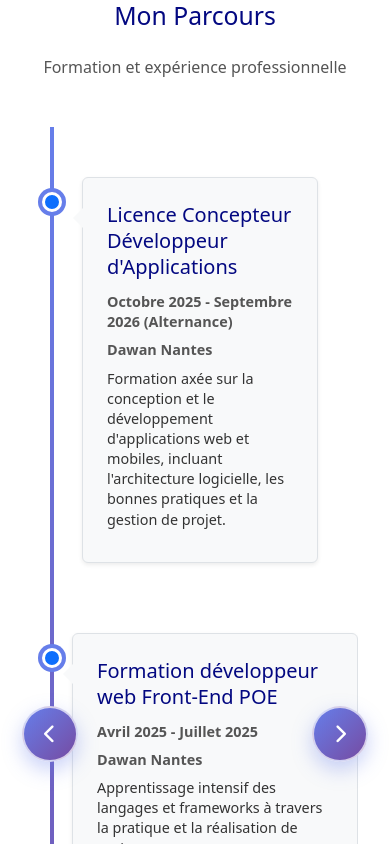
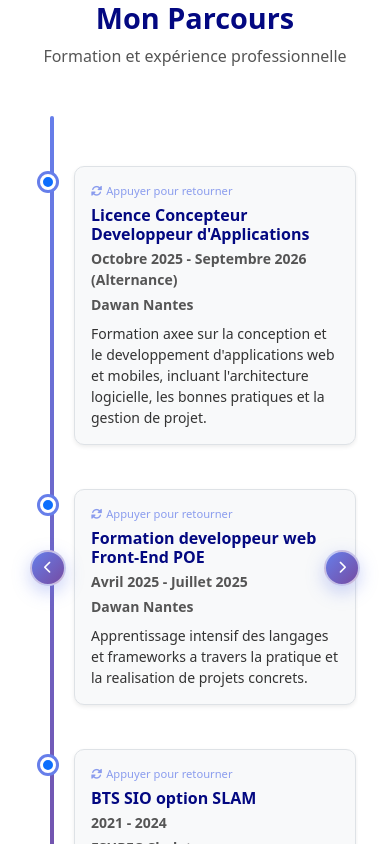
Before and after one commit to Badborz95/Vuejs-portfolio, a Vue app: page / in a window 390 px wide. Shown: the part 3520-4364 px from the top of the page. Built offline with nearby package versions, Linux system fonts and the light colour scheme.

Commit message:
TimelineSection adapté aux ecrans mobile

```diff
--- a/src/components/TimelineSection.vue
+++ b/src/components/TimelineSection.vue
@@ -1,7 +1,7 @@
 <template>
   <section id="timeline" class="py-5 bg-white">
     <div class="container">
-      <h2 class="text-center mb-4 text-primary">Mon Parcours</h2>
+      <h2 class="text-center mb-2 section-title">Mon Parcours</h2>
       <p class="text-center text-muted mb-5">Formation et expérience professionnelle</p>
 
       <div id="timelineCarousel" class="carousel slide" data-bs-ride="false">
@@ -11,6 +11,7 @@
         </div>
 
         <div class="carousel-inner">
+          <!-- Formation -->
           <div class="carousel-item active">
             <div class="row justify-content-center">
               <div class="col-lg-10">
@@ -21,20 +22,21 @@
                     :class="['timeline-item', { 'left': index % 2 === 0, 'right': index % 2 !== 0 }]"
                   >
                     <div class="timeline-dot bg-primary"></div>
-                    <div class="flip-card-wrapper">
+                    <div class="flip-card-wrapper" @click="toggleFlip('edu', index)" :class="{ 'is-flipped': flipped.edu[index] }">
                       <div class="flip-card-container">
                         <div class="flip-card-inner">
-                          <div class="flip-card-front card shadow-sm p-4">
-                            <h3 class="fs-5 text-primary">{{ item.title }}</h3>
-                            <p class="text-muted fw-bold mb-2 small">{{ item.date }}</p>
+                          <div class="flip-card-front card shadow-sm p-3">
+                            <div class="flip-hint d-md-none"><i class="fas fa-sync-alt me-1"></i>Appuyer pour retourner</div>
+                            <h3 class="fs-6 fw-bold text-primary mb-1">{{ item.title }}</h3>
+                            <p class="text-muted fw-bold mb-1 small">{{ item.date }}</p>
                             <p class="text-muted fw-semibold mb-2 small">{{ item.ecole }}</p>
-                            <p class="text-dark small">{{ item.description }}</p>
+                            <p class="text-dark small mb-0">{{ item.description }}</p>
                           </div>
-                          <div class="flip-card-back card shadow-sm p-4">
-                            <h3 class="fs-5 text-white mb-3">{{ item.title }}</h3>
-                            <p class="text-highlight fw-semibold mb-2 small">Points clés :</p>
-                            <ul class="text-highlight list-unstyled">
-                              <li v-for="point in item.points" :key="point" class="small mb-1">✓ {{ point }}</li>
+                          <div class="flip-card-back card shadow-sm p-3">
+                            <h3 class="fs-6 fw-bold text-white mb-2">{{ item.title }}</h3>
+                            <p class="text-highlight fw-semibold mb-2 small">Points cles :</p>
+                            <ul class="text-highlight list-unstyled mb-0">
+                              <li v-for="point in item.points" :key="point" class="small mb-1">checkmark {{ point }}</li>
                             </ul>
                           </div>
                         </div>
@@ -46,6 +48,7 @@
             </div>
           </div>
 
+          <!-- Experience -->
           <div class="carousel-item">
             <div class="row justify-content-center">
               <div class="col-lg-10">
@@ -56,20 +59,21 @@
                     :class="['timeline-item', { 'left': index % 2 === 0, 'right': index % 2 !== 0 }]"
                   >
                     <div class="timeline-dot bg-success"></div>
-                    <div class="flip-card-wrapper">
+                    <div class="flip-card-wrapper" @click="toggleFlip('exp', index)" :class="{ 'is-flipped': flipped.exp[index] }">
                       <div class="flip-card-container">
                         <div class="flip-card-inner">
-                          <div class="flip-card-front card shadow-sm p-4">
-                            <h3 class="fs-5 text-success">{{ item.title }}</h3>
-                            <p class="text-muted fw-bold mb-2 small">{{ item.date }}</p>
+                          <div class="flip-card-front card shadow-sm p-3">
+                            <div class="flip-hint d-md-none"><i class="fas fa-sync-alt me-1"></i>Appuyer pour retourner</div>
+                            <h3 class="fs-6 fw-bold text-success mb-1">{{ item.title }}</h3>
+                            <p class="text-muted fw-bold mb-1 small">{{ item.date }}</p>
                             <p class="text-muted fw-semibold mb-2 small">{{ item.company }}</p>
-                            <p class="text-dark small">{{ item.description }}</p>
+                            <p class="text-dark small mb-0">{{ item.description }}</p>
                           </div>
-                          <div class="flip-card-back card shadow-sm p-4 experience-back">
-                            <h3 class="fs-5 text-white mb-3">{{ item.title }}</h3>
+                          <div class="flip-card-back card shadow-sm p-3 experience-back">
+                            <h3 class="fs-6 fw-bold text-white mb-2">{{ item.title }}</h3>
                             <p class="text-highlight fw-semibold mb-2 small">Missions / apports :</p>
-                            <ul class="text-highlight list-unstyled">
-                              <li v-for="point in item.points" :key="point" class="small mb-1">✓ {{ point }}</li>
+                            <ul class="text-highlight list-unstyled mb-0">
+                              <li v-for="point in item.points" :key="point" class="small mb-1">checkmark {{ point }}</li>
                             </ul>
                           </div>
                         </div>
@@ -83,16 +87,12 @@
         </div>
 
         <button class="carousel-control-prev custom-carousel-control" type="button" data-bs-target="#timelineCarousel" data-bs-slide="prev">
-          <span class="custom-carousel-icon" aria-hidden="true">
-            <i class="fas fa-chevron-left"></i>
-          </span>
-          <span class="visually-hidden">Previous</span>
+          <span class="custom-carousel-icon" aria-hidden="true"><i class="fas fa-chevron-left"></i></span>
+          <span class="visually-hidden">Precedent</span>
         </button>
         <button class="carousel-control-next custom-carousel-control" type="button" data-bs-target="#timelineCarousel" data-bs-slide="next">
-          <span class="custom-carousel-icon" aria-hidden="true">
-            <i class="fas fa-chevron-right"></i>
-          </span>
-          <span class="visually-hidden">Next</span>
+          <span class="custom-carousel-icon" aria-hidden="true"><i class="fas fa-chevron-right"></i></span>
+          <span class="visually-hidden">Suivant</span>
         </button>
       </div>
     </div>
@@ -104,84 +104,71 @@ export default {
   name: 'TimelineSection',
   data() {
     return {
+      flipped: { edu: {}, exp: {} },
       educationItems: [
         {
-          title: "Licence Concepteur Développeur d'Applications",
+          title: "Licence Concepteur Developpeur d'Applications",
           date: "Octobre 2025 - Septembre 2026 (Alternance)",
           ecole: "Dawan Nantes",
-          description: "Formation axée sur la conception et le développement d'applications web et mobiles, incluant l'architecture logicielle, les bonnes pratiques et la gestion de projet.",
-          points: [
-            'Architecture web et mobile',
-            'Frameworks modernes (Vue, React)',
-            'Gestion de projet agile'
-          ]
+          description: "Formation axee sur la conception et le developpement d'applications web et mobiles, incluant l'architecture logicielle, les bonnes pratiques et la gestion de projet.",
+          points: ['Architecture web et mobile', 'Frameworks modernes (Vue, React)', 'Gestion de projet agile']
         },
         {
-          title: "Formation développeur web Front-End POE",
+          title: "Formation developpeur web Front-End POE",
           date: "Avril 2025 - Juillet 2025",
           ecole: "Dawan Nantes",
-          description: "Apprentissage intensif des langages et frameworks à travers la pratique et la réalisation de projets concrets.",
-          points: [
-            'HTML, CSS, JavaScript, PHP',
-            'Vue.js, React.js, Symfony',
-            'Projets personnels et pratiques'
-          ]
+          description: "Apprentissage intensif des langages et frameworks a travers la pratique et la realisation de projets concrets.",
+          points: ['HTML, CSS, JavaScript, PHP', 'Vue.js, React.js, Symfony', 'Projets personnels et pratiques']
         },
         {
           title: "BTS SIO option SLAM",
           date: "2021 - 2024",
           ecole: "ESUPEC Cholet",
-          description: "Études en initial avec spécialisation en développement d'applications et gestion de bases de données.",
-          points: [
-            'Développement full-stack',
-            'Bases de données',
-            'Travail d’équipe'
-          ]
+          description: "Etudes en initial avec specialisation en developpement d'applications et gestion de bases de donnees.",
+          points: ['Developpement full-stack', 'Bases de donnees', "Travail d'equipe"]
         }
       ],
       experienceItems: [
         {
-          title: "Développeur Fullstack en alternance",
+          title: "Developpeur Fullstack en alternance",
           date: "2025 - 2026",
           company: "DAWAN - Nantes",
-          description: "Participation au développement et à l'amélioration d'un projet interne autour d'Angular, d'API et de Spring Boot.",
-          points: [
-            'Débogage et correction d’erreurs',
-            'Développement de nouvelles fonctionnalités',
-            'Amélioration du site et mise en place du RGPD',
-            'Réunions d’équipe quotidiennes'
-          ]
+          description: "Participation au developpement et a l'amelioration d'un projet interne autour d'Angular, d'API et de Spring Boot.",
+          points: ["Debogage et correction d'erreurs", 'Developpement de nouvelles fonctionnalites', 'Amelioration du site et mise en place du RGPD', "Reunions d'equipe quotidiennes"]
         },
         {
-          title: "Développeur d'applications - Stage",
-          date: "Mai - Juin 2023 / Janvier - Février 2024",
+          title: "Developpeur d'applications - Stage",
+          date: "Mai - Juin 2023 / Janvier - Fevrier 2024",
           company: "A3Multimedia - Cholet",
-          description: "Développement d'une application de gestion des stocks Desktop / Mobile avec WinDev et WinDev Mobile.",
-          points: [
-            'Développement WinDev et WinDev Mobile',
-            'Scan produit sur mobile',
-            'Refonte UX/UI et amélioration de l’ergonomie',
-            'Intégration de modules IA internes'
-          ]
+          description: "Developpement d'une application de gestion des stocks Desktop / Mobile avec WinDev et WinDev Mobile.",
+          points: ['Developpement WinDev et WinDev Mobile', 'Scan produit sur mobile', "Refonte UX/UI", "Integration de modules IA internes"]
         },
         {
-          title: "Jobs étudiants",
+          title: "Jobs etudiants",
           date: "2022 - 2024",
           company: "Lidl puis Leclerc",
-          description: "Expériences professionnelles complémentaires en grande distribution.",
-          points: [
-            'Autonomie et adaptabilité',
-            'Travail en équipe',
-            'Gestion du rythme et du relationnel client'
-          ]
+          description: "Experiences professionnelles complementaires en grande distribution.",
+          points: ['Autonomie et adaptabilite', 'Travail en equipe', 'Gestion du relationnel client']
         }
       ]
     };
+  },
+  methods: {
+    toggleFlip(type, index) {
+      this.flipped[type] = { ...this.flipped[type], [index]: !this.flipped[type][index] };
+    }
   }
 };
 </script>
 
 <style scoped>
+.section-title {
+  color: var(--accent-color, #667eea);
+  font-weight: 700;
+  font-size: 1.8rem;
+}
+
+/* ===== TIMELINE ===== */
 .timeline {
   position: relative;
   padding: 40px 0;
@@ -192,291 +179,179 @@ export default {
   position: absolute;
   width: 4px;
   background: linear-gradient(to bottom, #667eea, #764ba2);
-  top: 0;
-  bottom: 0;
+  top: 0; bottom: 0;
   left: 50%;
   margin-left: -2px;
+  border-radius: 2px;
 }
 
+/* ===== ITEMS DESKTOP ===== */
 .timeline-item {
   padding: 10px 0;
   position: relative;
   width: 50%;
-  margin-bottom: 50px;
+  margin-bottom: 40px;
   display: flex;
   align-items: flex-start;
 }
 
-.timeline-item.left {
-  left: 0;
-  padding-right: 40px;
-  text-align: right;
-  flex-direction: row-reverse;
-}
+.timeline-item.left  { left: 0; padding-right: 44px; text-align: right; flex-direction: row-reverse; }
+.timeline-item.right { left: 50%; padding-left: 44px; text-align: left; }
 
-.timeline-item.right {
-  left: 50%;
-  padding-left: 40px;
-  text-align: left;
-}
-
+/* ===== DOT ===== */
 .timeline-dot {
   position: absolute;
-  width: 20px;
-  height: 20px;
+  width: 18px; height: 18px;
   border-radius: 50%;
-  top: 25px;
-  z-index: 10;
+  top: 22px; z-index: 10;
   border: 3px solid white;
-  box-shadow: 0 0 0 4px #667eea;
+  box-shadow: 0 0 0 3px #667eea;
+  flex-shrink: 0;
   transition: all 0.3s ease;
-  flex-shrink: 0;
 }
+.timeline-item.left .timeline-dot  { right: -9px; }
+.timeline-item.right .timeline-dot { left: -9px; }
+.timeline-item:hover .timeline-dot { width: 24px; height: 24px; top: 19px; box-shadow: 0 0 0 5px #667eea; }
 
-.timeline-item.left .timeline-dot {
-  right: -10px;
-}
-
-.timeline-item.right .timeline-dot {
-  left: -10px;
-}
-
-.timeline-item:hover .timeline-dot {
-  width: 28px;
-  height: 28px;
-  top: 21px;
-  box-shadow: 0 0 0 6px #667eea;
-}
-
-.flip-card-wrapper {
-  perspective: 1000px;
-  width: 100%;
-  flex: 1;
-}
-
-.flip-card-container {
-  width: 100%;
-  position: relative;
-}
+/* ===== FLIP CARD ===== */
+.flip-card-wrapper { perspective: 1000px; width: 100%; flex: 1; cursor: pointer; }
 
 .flip-card-inner {
   width: 100%;
   position: relative;
   transform-style: preserve-3d;
-  transition: transform 0.8s cubic-bezier(0.68, -0.55, 0.265, 1.55);
+  transition: transform 0.7s cubic-bezier(0.68, -0.4, 0.265, 1.35);
 }
 
-.flip-card-wrapper:hover .flip-card-inner {
-  transform: rotateY(180deg);
+/* Desktop : flip au hover */
+@media (hover: hover) and (pointer: fine) {
+  .flip-card-wrapper:hover .flip-card-inner { transform: rotateY(180deg); }
 }
+
+/* Mobile : flip au tap via Vue */
+.flip-card-wrapper.is-flipped .flip-card-inner { transform: rotateY(180deg); }
 
 .flip-card-front,
 .flip-card-back {
-  position: relative;
   width: 100%;
   backface-visibility: hidden;
   -webkit-backface-visibility: hidden;
-  border-radius: 0.375rem;
+  border-radius: 10px;
+  box-sizing: border-box;
 }
 
 .flip-card-front {
-  background-color: #f8f9fa;
-  transform: rotateY(0deg);
-  border: 1px solid #dee2e6;
-  padding: 1.5rem;
-  box-sizing: border-box;
+  background-color: var(--background-alt-color, #f8f9fa);
+  border: 1px solid var(--border-color, #dee2e6);
   display: block;
+  position: relative;
 }
 
 .flip-card-back {
   background: linear-gradient(135deg, #667eea 0%, #764ba2 100%);
   color: white;
   transform: rotateY(180deg);
-  border: 1px solid #667eea;
-  padding: 1.5rem;
-  box-sizing: border-box;
+  border: none;
   display: block;
   position: absolute;
-  top: 0;
-  left: 0;
-  right: 0;
+  top: 0; left: 0; right: 0;
 }
 
-.experience-back {
-  background: linear-gradient(135deg, #11998e 0%, #38ef7d 100%);
-  border-color: #11998e;
+.experience-back { background: linear-gradient(135deg, #11998e 0%, #38ef7d 100%); }
+
+/* Fleches deco desktop */
+.flip-card-front::after,
+.flip-card-back::after {
+  position: absolute; top: 26px;
+  width: 0; height: 0;
+  border-style: solid; content: '';
+}
+.timeline-item.left .flip-card-front::after  { border-width: 8px 0 8px 8px; border-color: transparent transparent transparent var(--background-alt-color, #f8f9fa); right: -8px; }
+.timeline-item.left .flip-card-back::after   { border-width: 8px 0 8px 8px; border-color: transparent transparent transparent #667eea; right: -8px; }
+.timeline-item.right .flip-card-front::after { border-width: 8px 8px 8px 0; border-color: transparent var(--background-alt-color, #f8f9fa) transparent transparent; left: -8px; }
+.timeline-item.right .flip-card-back::after  { border-width: 8px 8px 8px 0; border-color: transparent #667eea transparent transparent; left: -8px; }
+
+.text-highlight { color: #f0f4ff !important; }
+
+.flip-hint {
+  font-size: 0.7rem;
+  color: #667eea;
+  margin-bottom: 6px;
+  opacity: 0.75;
 }
 
-.flip-card-front h3,
-.flip-card-back h3 {
-  margin-top: 0;
-  margin-bottom: 0.75rem;
-  font-size: 1.1rem;
-  line-height: 1.3;
+/* ===== CAROUSEL ===== */
+.carousel-indicators button { width: 12px; height: 12px; border-radius: 50%; }
+
+.custom-carousel-control { width: 48px; height: 48px; top: 50%; transform: translateY(-50%); opacity: 1; }
+
+.custom-carousel-icon {
+  width: 48px; height: 48px;
+  display: flex; align-items: center; justify-content: center;
+  border-radius: 50%;
+  background: linear-gradient(135deg, #667eea, #764ba2);
+  color: #fff; font-size: 1rem;
+  box-shadow: 0 6px 18px rgba(102,126,234,0.35);
+  border: 2px solid rgba(255,255,255,0.6);
+  transition: all 0.25s ease;
+}
+.custom-carousel-control:hover .custom-carousel-icon { transform: scale(1.08); }
+.carousel-control-prev { left: -8px; }
+.carousel-control-next { right: -8px; }
+
+/* ===================================================== */
+/* RESPONSIVE MOBILE <= 767px                            */
+/* ===================================================== */
+@media (max-width: 767px) {
+
+  /* Ligne a gauche */
+  .timeline::after { left: 18px; margin-left: 0; }
+
+  /* Tous les items pleine largeur */
+  .timeline-item,
+  .timeline-item.left,
+  .timeline-item.right {
+    width: 100% !important;
+    left: 0 !important;
+    padding-left: 50px !important;
+    padding-right: 6px !important;
+    text-align: left !important;
+    flex-direction: row !important;
+    margin-bottom: 24px;
   }
 
-.flip-card-back h3 {
-  color: white;
+  /* Dot sur la ligne gauche */
+  .timeline-item .timeline-dot,
+  .timeline-item.left .timeline-dot,
+  .timeline-item.right .timeline-dot {
+    left: 8px !important;
+    right: auto !important;
+    top: 18px;
+    width: 16px; height: 16px;
   }
 
-.flip-card-front p,
-.flip-card-back p {
-  margin-bottom: 0.5rem;
-  font-size: 0.9rem;
-  line-height: 1.4;
+  /* Cacher fleches deco */
+  .flip-card-front::after,
+  .flip-card-back::after { display: none !important; }
+
+  /* Annuler hover flip (touch) */
+  @media (hover: hover) and (pointer: fine) {
+    .flip-card-wrapper:hover .flip-card-inner { transform: none; }
   }
 
-.flip-card-back ul {
-  margin-bottom: 0;
-  padding-left: 0;
+  /* Boutons carousel reduits */
+  .custom-carousel-control { width: 36px; height: 36px; }
+  .custom-carousel-icon { width: 36px; height: 36px; font-size: 0.8rem; }
+  .carousel-control-prev { left: -2px; }
+  .carousel-control-next { right: -2px; }
 }
 
-.flip-card-back ul li {
-  font-size: 0.85rem;
-  line-height: 1.5;
-  margin-bottom: 0.3rem;
-}
-
-.text-highlight {
-  color: #f0f4ff !important;
-  font-weight: 500;
-}
-
-.flip-card-front::after,
-.flip-card-back::after {
-  position: absolute;
-  top: 30px;
-  width: 0;
-  height: 0;
-  border-style: solid;
-  content: '';
-}
-
-.timeline-item.left .flip-card-front::after {
-  border-width: 10px 0 10px 10px;
-  border-color: transparent transparent transparent #f8f9fa;
-  right: -10px;
-}
-
-.timeline-item.left .flip-card-back::after {
-  border-width: 10px 0 10px 10px;
-  border-color: transparent transparent transparent #667eea;
-  right: -10px;
-}
-
-.timeline-item.right .flip-card-front::after {
-  border-width: 10px 10px 10px 0;
-  border-color: transparent #f8f9fa transparent transparent;
-  left: -10px;
-}
-
-.timeline-item.right .flip-card-back::after {
-  border-width: 10px 10px 10px 0;
-  border-color: transparent #667eea transparent transparent;
-  left: -10px;
-}
-
-.carousel-indicators button {
-  width: 12px;
-  height: 12px;
-  border-radius: 50%;
-}
-
-@media (max-width: 768px) {
-  .timeline::after {
-    left: 20px;
-  }
-
-  .timeline-item {
-    width: 100%;
-    padding-left: 50px;
-    padding-right: 0;
-    flex-direction: row;
-  }
-
+@media (max-width: 400px) {
+  .timeline-item,
   .timeline-item.left,
   .timeline-item.right {
-    left: 0;
-    text-align: left;
-    flex-direction: row;
-  }
-
-  .timeline-dot {
-    position: absolute;
-    left: 10px;
-    top: 25px;
-  }
-
-  .timeline-item.left .timeline-dot,
-  .timeline-item.right .timeline-dot {
-    right: auto;
-    left: 10px;
-  }
-
-  .timeline-item.left .flip-card-front::after,
-  .timeline-item.right .flip-card-front::after,
-  .timeline-item.left .flip-card-back::after,
-  .timeline-item.right .flip-card-back::after {
-    border-width: 10px 10px 10px 0;
-    border-color: transparent #f8f9fa transparent transparent;
-    left: -10px;
-    right: auto;
-  }
-
-  .timeline-item.right .flip-card-back::after {
-    border-color: transparent #667eea transparent transparent;
-  }
-
-  .flip-card-front h3,
-  .flip-card-back h3 {
-    font-size: 1rem;
-  }
-
-  .flip-card-back ul li {
-    font-size: 0.8rem;
+    padding-left: 42px !important;
+    padding-right: 2px !important;
   }
 }
-.custom-carousel-control {
-  width: 56px;
-  height: 56px;
-  top: 50%;
-  transform: translateY(-50%);
-  opacity: 1;
-}
-
-.custom-carousel-control:hover {
-  opacity: 1;
-}
-
-.custom-carousel-control:focus {
-  box-shadow: none;
-}
-
-.custom-carousel-icon {
-  width: 56px;
-  height: 56px;
-  display: flex;
-  align-items: center;
-  justify-content: center;
-  border-radius: 50%;
-  background: linear-gradient(135deg, #667eea 0%, #764ba2 100%);
-  color: #ffffff;
-  font-size: 1.2rem;
-  box-shadow: 0 8px 20px rgba(102, 126, 234, 0.35);
-  border: 2px solid rgba(255, 255, 255, 0.7);
-  transition: all 0.25s ease;
-}
-
-.custom-carousel-control:hover .custom-carousel-icon {
-  transform: scale(1.08);
-  box-shadow: 0 10px 24px rgba(102, 126, 234, 0.5);
-}
-
-.carousel-control-prev {
-  left: -10px;
-}
-
-.carousel-control-next {
-  right: -10px;
-}
 </style>
```
Lines whose indentation alone changed are shown as unchanged.
